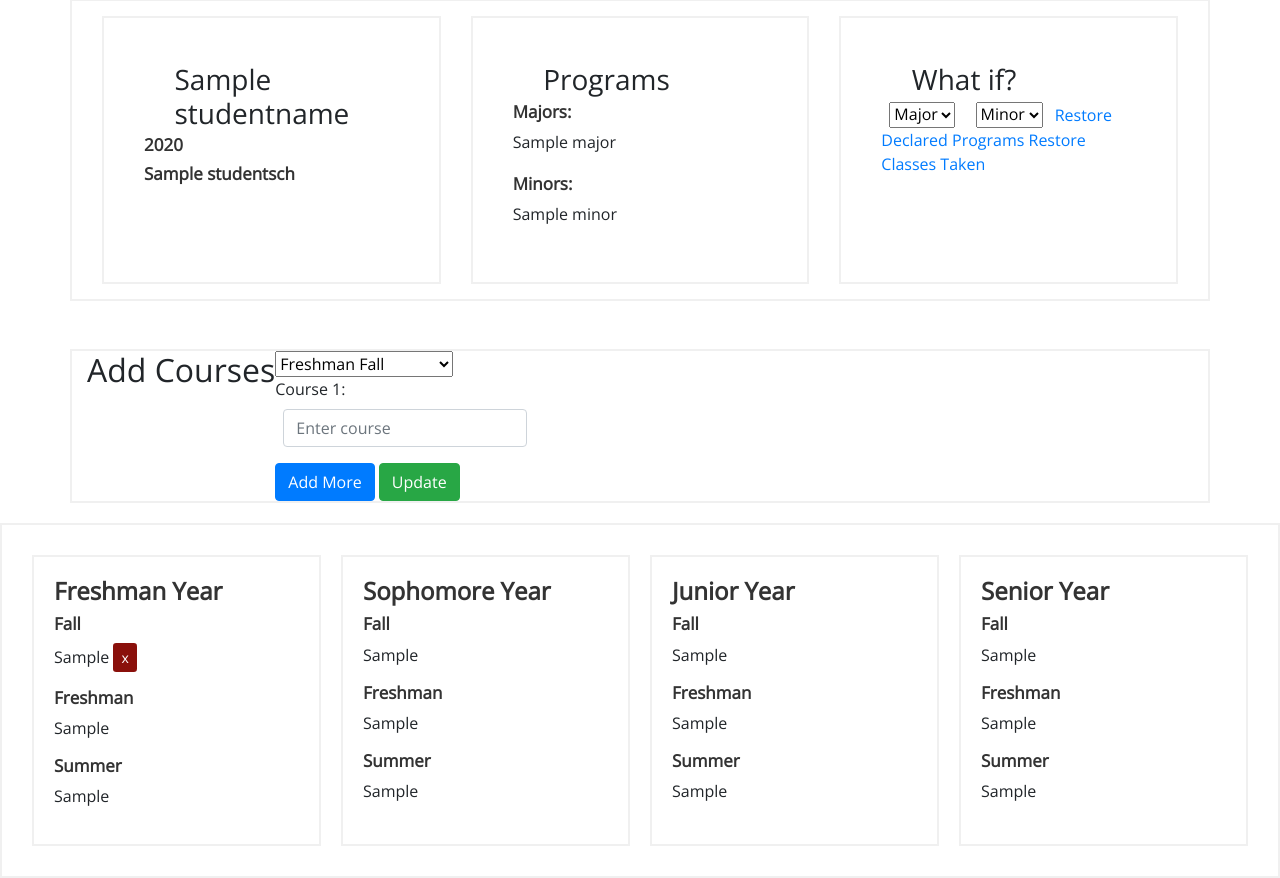
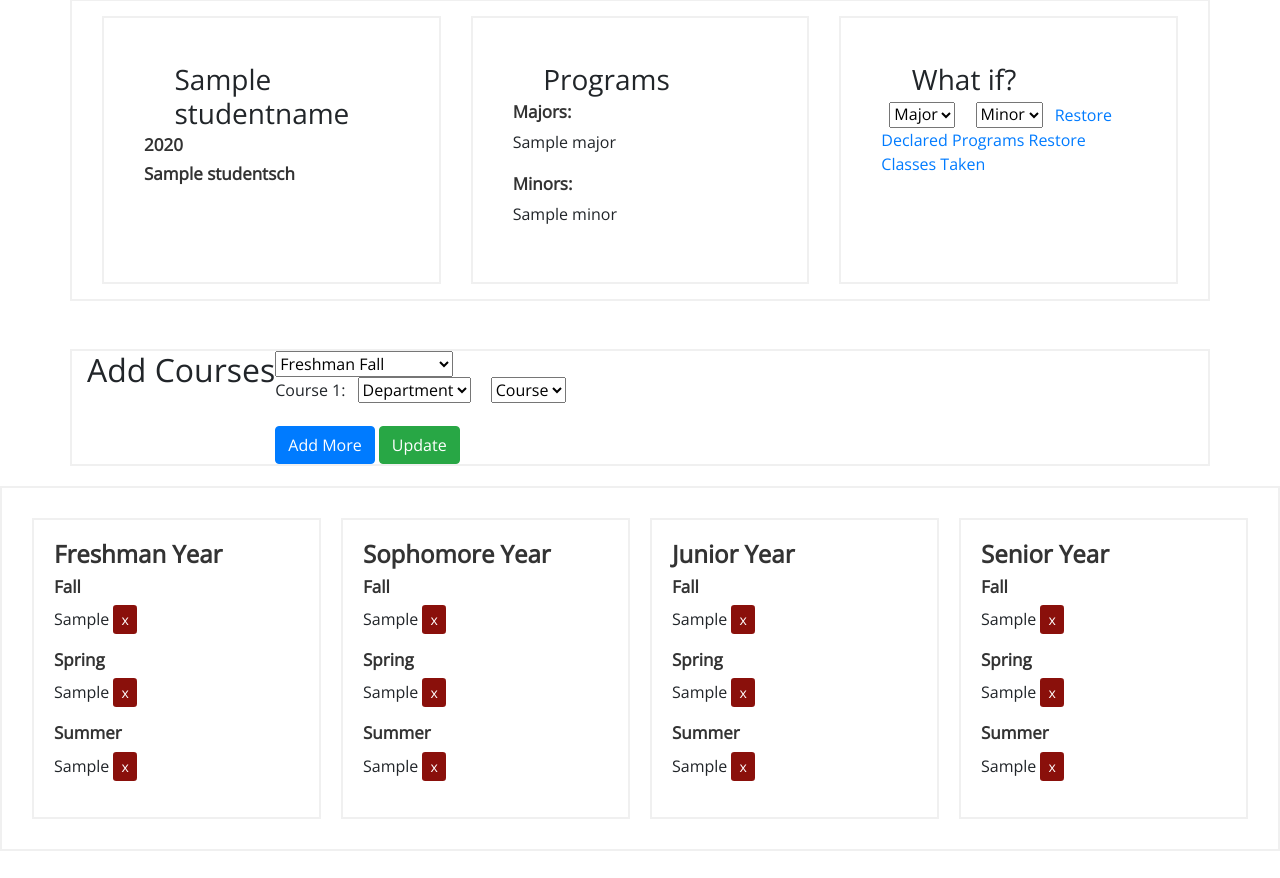
Before and after one commit to normanjwright/eagleai, a Flask app: template eagleai/templates/profile.html in a window 1280 px wide. Shown: the part 71-949 px from the top of the page. After the commit the page ends 922 px from the top, so only its background shows below. Run offline with Flask 3, Linux system fonts and the light colour scheme; the template is opened without the code that fills it: most values are stand-ins (such as "Sample title", 1, 10 or a date in 2020); parts of the project's set-up code (start-up, migrations or seed data) failed here and were passed over; some libraries are stand-ins or nearby versions.

Commit message:
lets goooo

```diff
--- a/DAO.py
+++ b/DAO.py
@@ -135,7 +135,7 @@
     return student_id
 
 
-def udpate_student_in_db(student):
+def update_student_in_db(student):
     conn_string = "host='localhost' dbname='CourseEmbeddings' user='newuser' password='password'"
     conn = psycopg2.connect(conn_string)
     cur = conn.cursor()
--- a/eagleai/templates/profile.html
+++ b/eagleai/templates/profile.html
@@ -55,7 +55,7 @@
 
             <div class="container mt-5">
                 <h2>Add Courses</h2>
-                <form id="dynamicForm">
+                <form id="dynamicForm" method="POST" action="\update_courses">
                     <select name="Semester" id="semester">
                         <option value="Freshman Fall">Freshman Fall</option>
                         <option value="Freshman Spring">Freshman Spring</option>
@@ -70,43 +70,58 @@
                         <option value="Senior Spring">Senior Spring</option>
                       </select>
 
-                    <div class="form-group">
+                      <div id="coursesContainer">
+                        <div class="form-group" id="courseGroup1">
                             <label for="item1">Course 1:</label>
-                        <input type="text" id="course1" name="courses[]" class="form-control mx-2" placeholder="Enter course">
+                            <select id="courseDeptadd1" name="courseDeptadd[]" onchange="updateCourses(this)" class="form-select mx-2" style="max-height: 70vh; overflow:scroll;max-width:125px;">
+                                <option selected>Department</option>
+                                {% for dept in departments %}
+                                    <option>{{ dept }}</option>
+                                {% endfor %}
+                            </select>
+                            <select id="courseList1" name="courseList[]" class="form-select mx-2" style="max-height: 70vh; overflow:scroll;max-width:125px;">
+                                <option selected disabled>Course</option>
+                            </select>
+                        </div>
+                    </div>
 
-
-                    </div>
                     <button type="button" class="btn btn-primary" onclick="addItem()">Add More</button>
                     <button type="submit" class="btn btn-success">Update</button>
                 </form>
-            </div>
-
 
                 <script>
                     let itemCount = 1;
 
                     function addItem() {
                         itemCount++;
-                    const form = document.getElementById('dynamicForm');
+                        const container = document.getElementById('coursesContainer');
                         const newItem = document.createElement('div');
                         newItem.className = 'form-group';
+                        newItem.id = `courseGroup${itemCount}`;
                         newItem.innerHTML = `
                             <label for="item${itemCount}">Course ${itemCount}:</label>
-                        <input type="text" class="form-control" id="Course${itemCount}" name="items[]">
+                            <select id="courseDeptadd${itemCount}" name="courseDeptadd[]" onchange="updateCourses(this)" class="form-select mx-2" style="max-height: 70vh; overflow:scroll;max-width:125px;">
+                                <option selected>Department</option>
+                                {% for dept in departments %}
+                                    <option>{{ dept }}</option>
+                                {% endfor %}
+                            </select>
+                            <select id="courseList${itemCount}" name="courseList[]" class="form-select mx-2" style="max-height: 70vh; overflow:scroll;max-width:125px;">
+                                <option selected disabled>Course</option>
+                            </select>
                         `;
-                    form.insertBefore(newItem, form.lastElementChild.previousElementSibling);
+                        container.appendChild(newItem);
                     }
 
-
-                function updateCourses() {
-                    const department = document.getElementById('courseDept').value;
-                    const courseList = document.getElementById('courseList');
+                    function updateCourses(selectElement) {
+                        const department = selectElement.value;
+                        const courseList = selectElement.nextElementSibling;
                         courseList.innerHTML = '<option selected>Loading...</option>';
 
                         fetch(`/get_courses/${department}`)
                             .then(response => response.json())
                             .then(data => {
-                            courseList.innerHTML = '<option selected>Course</option>';
+                                courseList.innerHTML = '<option selected disabled>Course</option>';
                                 data.forEach(course => {
                                     const option = document.createElement('option');
                                     option.value = course;
@@ -115,11 +130,9 @@
                                 });
                             });
                     }
-
-
                 </script>
 
-
+            </div>
 
             <div class="bottom-container">
                 <div class="bottom-box">
@@ -130,13 +143,18 @@
                         <button type="button" class="btn-close btn-sm btn-red delete-course"
                         data-course="{{ course }}" aria-label="Close">x</button></p>
                     {% endfor %}
-                    <h5 class="font-weight-bold">Freshman</h5>
+                    <h5 class="font-weight-bold">Spring</h5>
                         {% for course in student.academic_record["Freshman Spring"] %}
-                        <p>{{ course }}</p>
+                        <p>{{ course }}
+                            <button type="button" class="btn-close btn-sm btn-red delete-course"
+                        data-course="{{ course }}" aria-label="Close">x</button></p>
                         {% endfor %}
                     <h5 class="font-weight-bold"> Summer</h5>
                         {% for course in student.academic_record["Freshman Summer"] %}
-                        <p>{{ course }}</p>
+                        <p>{{ course }}
+                            <button type="button" class="btn-close btn-sm btn-red delete-course"
+                        data-course="{{ course }}" aria-label="Close">x</button>
+                        </p>
                         {% endfor %}
                 </div>
 
@@ -147,15 +165,24 @@
                     <h4 class="font-weight-bold">Sophomore Year</h3>
                     <h5 class="font-weight-bold">Fall</h5>
                     {% for course in student.academic_record["Sophomore Fall"] %}
-                    <p>{{ course }}</p>
+                    <p>{{ course }}
+                        <button type="button" class="btn-close btn-sm btn-red delete-course"
+                        data-course="{{ course }}" aria-label="Close">x</button>
+                    </p>
                     {% endfor %}
-                    <h5 class="font-weight-bold">Freshman</h5>
+                    <h5 class="font-weight-bold">Spring</h5>
                         {% for course in student.academic_record["Sophomore Spring"] %}
-                        <p>{{ course }}</p>
+                        <p>{{ course }}
+                            <button type="button" class="btn-close btn-sm btn-red delete-course"
+                        data-course="{{ course }}" aria-label="Close">x</button>
+                        </p>
                         {% endfor %}
                     <h5 class="font-weight-bold"> Summer</h5>
                         {% for course in student.academic_record["Sophomore Summer"] %}
-                        <p>{{ course }}</p>
+                        <p>{{ course }}
+                            <button type="button" class="btn-close btn-sm btn-red delete-course"
+                        data-course="{{ course }}" aria-label="Close">x</button>
+                        </p>
                         {% endfor %}
                 </div>
 
@@ -164,30 +191,48 @@
                     <h4 class="font-weight-bold">Junior Year</h3>
                     <h5 class="font-weight-bold">Fall</h5>
                     {% for course in student.academic_record["Junior Fall"] %}
-                    <p>{{ course }}</p>
+                    <p>{{ course }}
+                        <button type="button" class="btn-close btn-sm btn-red delete-course"
+                        data-course="{{ course }}" aria-label="Close">x</button>
+                    </p>
                     {% endfor %}
-                    <h5 class="font-weight-bold">Freshman</h5>
+                    <h5 class="font-weight-bold">Spring</h5>
                         {% for course in student.academic_record["Junior Spring"] %}
-                        <p>{{ course }}</p>
+                        <p>{{ course }}
+                            <button type="button" class="btn-close btn-sm btn-red delete-course"
+                        data-course="{{ course }}" aria-label="Close">x</button>
+                        </p>
                         {% endfor %}
                     <h5 class="font-weight-bold"> Summer</h5>
                         {% for course in student.academic_record["Junior Summer"] %}
-                        <p>{{ course }}</p>
+                        <p>{{ course }}
+                            <button type="button" class="btn-close btn-sm btn-red delete-course"
+                        data-course="{{ course }}" aria-label="Close">x</button>
+                        </p>
                         {% endfor %}
                 </div>
                 <div class="bottom-box">
                     <h4 class="font-weight-bold">Senior Year</h3>
                     <h5 class="font-weight-bold">Fall</h5>
                     {% for course in student.academic_record["Senior Fall"] %}
-                    <p>{{ course }}</p>
+                    <p>{{ course }}
+                        <button type="button" class="btn-close btn-sm btn-red delete-course"
+                        data-course="{{ course }}" aria-label="Close">x</button>
+                    </p>
                     {% endfor %}
-                    <h5 class="font-weight-bold">Freshman</h5>
+                    <h5 class="font-weight-bold">Spring</h5>
                         {% for course in student.academic_record["Senior Spring"] %}
-                        <p>{{ course }}</p>
+                        <p>{{ course }}
+                            <button type="button" class="btn-close btn-sm btn-red delete-course"
+                        data-course="{{ course }}" aria-label="Close">x</button>
+                        </p>
                         {% endfor %}
                     <h5 class="font-weight-bold"> Summer</h5>
                         {% for course in student.academic_record["Senior Summer"] %}
-                        <p>{{ course }}</p>
+                        <p>{{ course }}
+                            <button type="button" class="btn-close btn-sm btn-red delete-course"
+                        data-course="{{ course }}" aria-label="Close">x</button>
+                        </p>
                         {% endfor %}
                 </div>
             </div>
--- a/embeddingAPI.py
+++ b/embeddingAPI.py
@@ -271,11 +271,11 @@
 
 
 # Get courses into the csv
-courses_to_csv()
+#courses_to_csv()
 
 
 # Get Embeddings
-embed_courses_to_csv()
+#embed_courses_to_csv()
 
 # Push to Database
-courses_to_database()
+#courses_to_database()
```
Also changed, not shown: eagleai/views.py (+24 -4 lines). Lines whose indentation alone changed are shown as unchanged.
